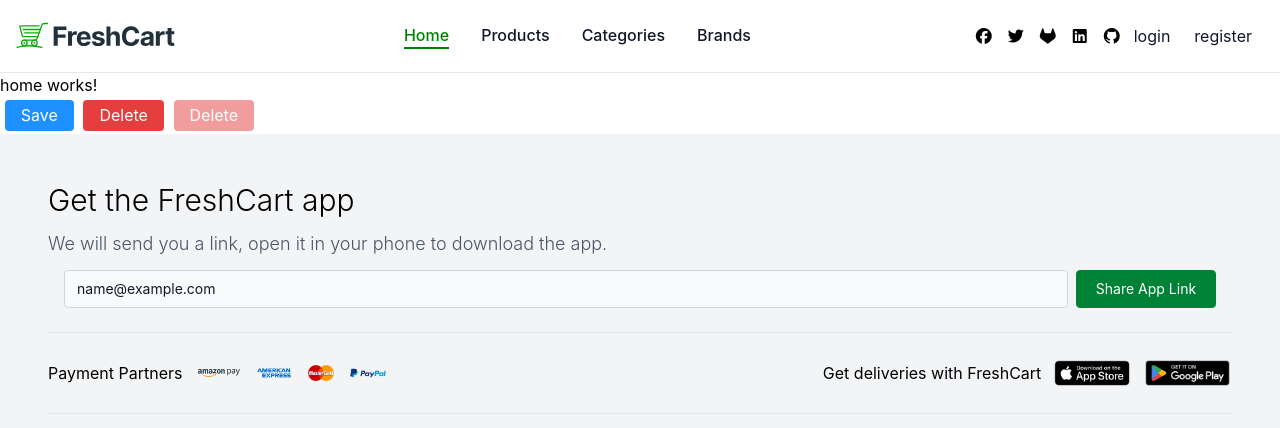
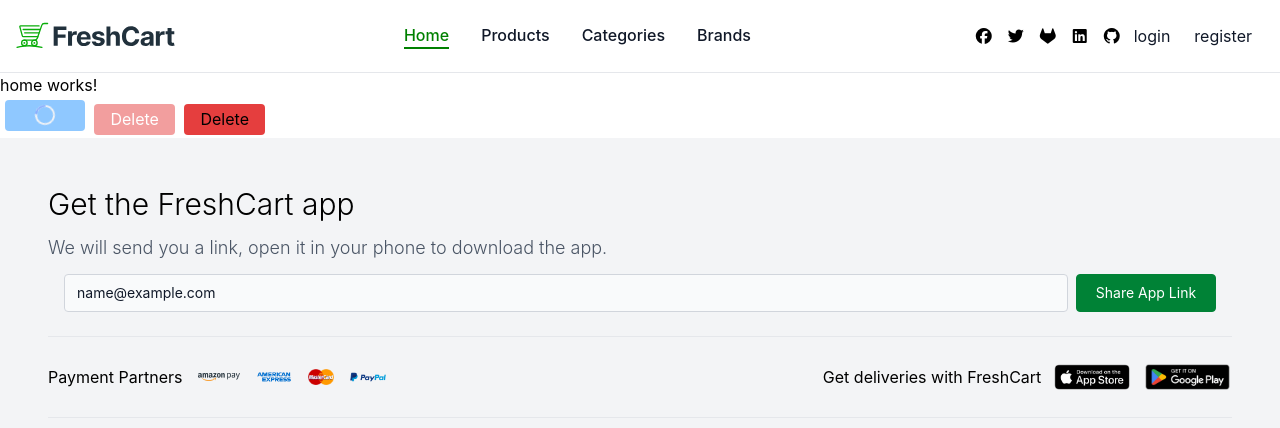
Before and after one commit to Mathew-Samir/e-commerce-angular, an Angular app: page /home in a window 1280 px wide. Both pictures are taken after typing "name@example.com" into the empty fields and a click on the button "Save". Shown: the top 428 px of the page. Built offline with nearby package versions, Linux system fonts and the light colour scheme.

Commit message:
refactor: 💡 complete shared button

```diff
--- a/src/app/feature/home/home.html
+++ b/src/app/feature/home/home.html
@@ -1,12 +1,19 @@
 <p>home works!</p>
-<app-buttons label="Save" bgColor="#1e90ff" textColor="#fff" size="lg"></app-buttons>
-<app-buttons label="Delete" bgColor="#e53e3e" textColor="#fff" size="sm"></app-buttons>
+<app-buttons
+  label="Save"
+  bgColor="#1e90ff"
+  textColor="#fff"
+  size="lg"
+  [isLoading]="isLoading()"
+  (clicked)="submit()"
+></app-buttons>
+
 <app-buttons
   label="Delete"
   bgColor="#e53e3e"
   textColor="#fff"
-  size="md"
+  size="sm"
   [disabled]="true"
-  [isLoading]="isLoading()"
-  (onClick)="submit()"
 ></app-buttons>
+
+<app-buttons label="Delete" bgColor="#e53e3e" textColor="#000" size="md"></app-buttons>
--- a/src/app/shared/components/ui/buttons/buttons.html
+++ b/src/app/shared/components/ui/buttons/buttons.html
@@ -1,6 +1,6 @@
 <button
   [attr.type]="type"
-  [disabled]="disabled"
+  [disabled]="disabled || isLoading"
   [class.btn--sm]="size === 'sm'"
   [class.btn--md]="size === 'md'"
   [class.btn--lg]="size === 'lg'"
@@ -14,10 +14,10 @@
 >
   @if (isLoading) {
 
-  <div role="status">
+  <div role="status" class="loading-wrapper">
     <svg
       aria-hidden="true"
-      class="w-8 h-8 text-gray-200 animate-spin dark:text-gray-600 fill-blue-600"
+      class="w-3 h-8 text-gray-200 animate-spin dark:text-gray-600 fill-blue-600 spinner"
       viewBox="0 0 100 101"
       fill="none"
       xmlns="http://www.w3.org/2000/svg"
--- a/src/app/shared/components/ui/buttons/buttons.scss
+++ b/src/app/shared/components/ui/buttons/buttons.scss
@@ -5,6 +5,7 @@
   padding: 0.2rem 1rem;
   margin: 0.2rem 0.3rem;
   transition: all 0.2s;
+  min-width: 5rem;
   cursor: pointer;
 
   &:hover:not(:disabled) {
@@ -16,3 +17,16 @@
     cursor: not-allowed;
   }
 }
+
+.loading-wrapper {
+  display: flex;
+  align-items: center;
+  justify-content: center;
+  gap: 6px;
+  padding: 2px 0;
+}
+
+.spinner {
+  width: 20px;
+  height: 20px;
+}
```
